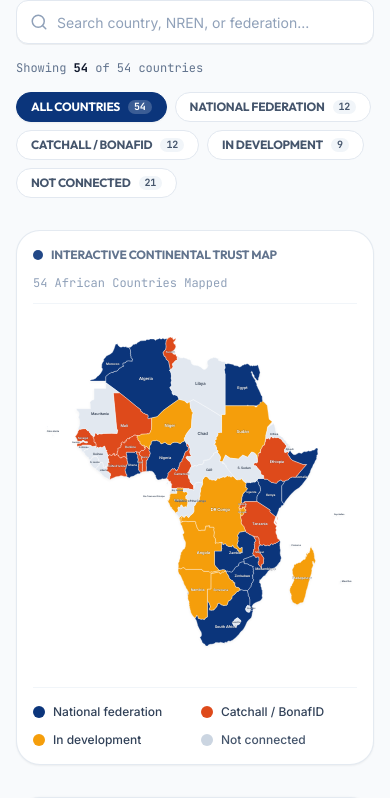
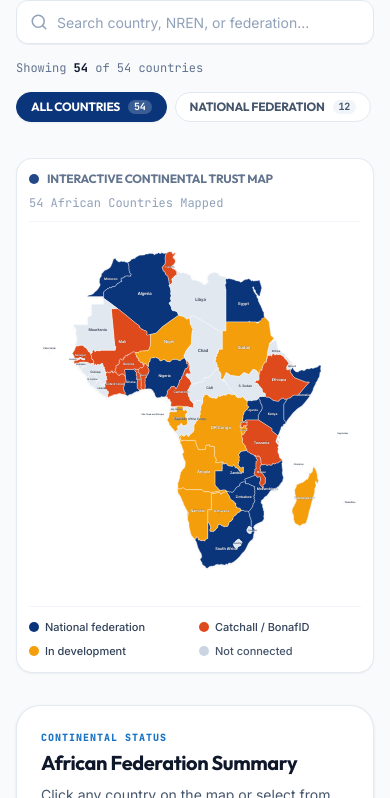
Before and after one commit to rizennews/eduID.africa, a Next.js app: page /en/federation-map in a window 390 px wide. Shown: the part 369-1167 px from the top of the page. Built offline with nearby package versions, Linux system fonts and the light colour scheme.

Commit message:
style(mobile): optimize touch padding, horizontal filter pill scroll, responsive cards, and clean mobile directory layouts

```diff
--- a/src/components/FederationMapExplorer.tsx
+++ b/src/components/FederationMapExplorer.tsx
@@ -255,8 +255,8 @@ export function FederationMapExplorer({
             </div>
           </div>
 
-          {/* Category Tabs */}
-          <div className="flex flex-wrap items-center gap-2">
+          {/* Category Tabs (Horizontally scrollable on mobile, wrapping on desktop) */}
+          <div className="flex items-center gap-2 overflow-x-auto pb-1 sm:pb-0 sm:flex-wrap no-scrollbar">
             {[
               { id: "all" as const, label: dict.categories.all, count: counts.all },
               {
@@ -289,7 +289,7 @@ export function FederationMapExplorer({
                 <button
                   key={tab.id}
                   onClick={() => setSelectedCategory(tab.id)}
-                  className={`inline-flex items-center gap-2 px-3.5 py-1.5 rounded-full text-xs font-bold font-outfit uppercase tracking-wider transition-all duration-200 border cursor-pointer select-none ${
+                  className={`shrink-0 inline-flex items-center gap-2 px-3.5 py-1.5 rounded-full text-xs font-bold font-outfit uppercase tracking-wider transition-all duration-200 border cursor-pointer select-none ${
                     isActive
                       ? "bg-[#0B357B] text-white border-[#0B357B] shadow-xs"
                       : "bg-white text-slate-600 border-slate-200 hover:border-slate-300 hover:text-slate-900"
@@ -523,7 +523,7 @@ export function FederationMapExplorer({
                       </div>
 
                       {/* Column 3: Federation Status & Action Button */}
-                      <div className="md:col-span-5 flex flex-col sm:flex-row sm:items-center justify-between gap-2">
+                      <div className="md:col-span-5 flex items-center justify-between gap-3 mt-1.5 md:mt-0">
                         <div>
                           <span
                             className={`inline-flex items-center gap-1.5 px-2.5 py-0.5 rounded-full text-[11px] font-bold font-outfit uppercase tracking-wider border ${badge.bg}`}
@@ -542,13 +542,13 @@ export function FederationMapExplorer({
                             e.stopPropagation();
                             setSelectedCountry(isSelected ? null : country);
                           }}
-                          className={`inline-flex items-center gap-1.5 px-3 py-1.5 rounded-full text-xs font-bold font-outfit transition-all cursor-pointer select-none self-start sm:self-auto ${
+                          className={`shrink-0 inline-flex items-center gap-1.5 px-3 py-1.5 rounded-full text-xs font-bold font-outfit transition-all cursor-pointer select-none ${
                             isSelected
                               ? "bg-[#0B357B] text-white shadow-xs"
                               : "text-[#1A73C3] hover:text-[#0B357B] hover:bg-blue-100/60"
                           }`}
                         >
-                          <span>{isSelected ? "Hide Details" : "Details"}</span>
+                          <span>{isSelected ? "Hide" : "Details"}</span>
                           <ChevronDown
                             size={14}
                             className={`transition-transform duration-200 ${
@@ -563,9 +563,9 @@ export function FederationMapExplorer({
                     {isSelected && (
                       <div
                         onClick={(e) => e.stopPropagation()}
-                        className="mb-5 mx-2 sm:mx-3 p-5 sm:p-6 rounded-2xl bg-white border border-blue-200/90 shadow-sm animate-in fade-in slide-in-from-top-2 duration-200"
+                        className="mb-5 mx-1 sm:mx-3 p-4 sm:p-6 rounded-2xl bg-white border border-blue-200/90 shadow-sm animate-in fade-in slide-in-from-top-2 duration-200"
                       >
-                        <div className="flex flex-wrap items-center justify-between gap-3 pb-4 mb-4 border-b border-slate-100">
+                        <div className="flex flex-col sm:flex-row sm:items-center justify-between gap-3 pb-4 mb-4 border-b border-slate-100">
                           <div className="flex items-center gap-3">
                             <span className="font-mono text-sm font-black px-2.5 py-1 rounded-xl bg-slate-100 text-slate-800 border border-slate-200/70">
                               {country.iso2}
@@ -584,7 +584,7 @@ export function FederationMapExplorer({
                           <button
                             type="button"
                             onClick={handleScrollToMap}
-                            className="inline-flex items-center gap-2 px-4 py-2 rounded-full bg-[#0B357B] text-white text-xs font-bold font-outfit hover:bg-[#072454] transition-all shadow-xs active:scale-[0.98] cursor-pointer"
+                            className="inline-flex items-center justify-center gap-2 px-4 py-2 rounded-full bg-[#0B357B] text-white text-xs font-bold font-outfit hover:bg-[#072454] transition-all shadow-xs active:scale-[0.98] cursor-pointer w-full sm:w-auto"
                           >
                             <span>View on Map</span>
                             <ArrowUp size={14} />
@@ -646,10 +646,10 @@ export function FederationMapExplorer({
                               </p>
                             </div>
 
-                            <div className="flex flex-wrap items-center gap-2 pt-1">
+                            <div className="flex flex-col sm:flex-row items-stretch sm:items-center gap-2 pt-1">
                               <Link
                                 href={`/${locale}/how-it-works`}
-                                className="inline-flex items-center gap-1.5 px-3 py-1.5 rounded-full bg-white border border-slate-200 text-slate-700 hover:text-[#0B357B] hover:border-[#0B357B] text-xs font-semibold font-outfit transition-colors shadow-2xs"
+                                className="inline-flex items-center justify-center gap-1.5 px-3 py-2 rounded-full bg-white border border-slate-200 text-slate-700 hover:text-[#0B357B] hover:border-[#0B357B] text-xs font-semibold font-outfit transition-colors shadow-2xs text-center"
                               >
                                 <span>How it Works</span>
                                 <ArrowRight size={12} />
@@ -657,7 +657,7 @@ export function FederationMapExplorer({
 
                               <Link
                                 href={`/${locale}/get-started`}
-                                className="inline-flex items-center gap-1.5 px-3 py-1.5 rounded-full bg-[#1A73C3] text-white hover:bg-[#0B357B] text-xs font-bold font-outfit transition-colors shadow-2xs"
+                                className="inline-flex items-center justify-center gap-1.5 px-3 py-2 rounded-full bg-[#1A73C3] text-white hover:bg-[#0B357B] text-xs font-bold font-outfit transition-colors shadow-2xs text-center"
                               >
                                 <span>Get Started</span>
                                 <ArrowRight size={12} />
--- a/src/components/InteractiveAfricaMap.tsx
+++ b/src/components/InteractiveAfricaMap.tsx
@@ -73,9 +73,9 @@ export function InteractiveAfricaMap({
   };
 
   return (
-    <div className="relative w-full rounded-3xl bg-white border border-slate-200/90 p-4 sm:p-6 lg:p-8 shadow-xs overflow-hidden select-none">
+    <div className="relative w-full rounded-2xl sm:rounded-3xl bg-white border border-slate-200/90 p-3 sm:p-6 lg:p-8 shadow-xs overflow-hidden select-none">
       {/* Map Header Status Indicator */}
-      <div className="flex flex-wrap items-center justify-between gap-3 mb-4 pb-3 border-b border-slate-100">
+      <div className="flex flex-wrap items-center justify-between gap-2 sm:gap-3 mb-3 sm:mb-4 pb-2.5 sm:pb-3 border-b border-slate-100">
         <div className="flex items-center gap-2">
           <span className="w-2.5 h-2.5 rounded-full bg-[#0B357B] animate-pulse" />
           <span className="text-xs font-bold font-outfit uppercase tracking-wider text-slate-500">
@@ -190,10 +190,10 @@ export function InteractiveAfricaMap({
           </g>
         </svg>
 
-        {/* Floating Tooltip */}
+        {/* Floating Tooltip (Desktop Only) */}
         {hoveredCountry && (
           <div
-            className="absolute pointer-events-none z-30 transform -translate-x-1/2 -translate-y-full -mt-3 bg-slate-900/95 backdrop-blur-md text-white px-3.5 py-2.5 rounded-xl shadow-xl border border-slate-700/80 text-left min-w-[180px] max-w-xs transition-opacity duration-150"
+            className="absolute pointer-events-none z-30 transform -translate-x-1/2 -translate-y-full -mt-3 bg-slate-900/95 backdrop-blur-md text-white px-3.5 py-2.5 rounded-xl shadow-xl border border-slate-700/80 text-left min-w-[180px] max-w-xs transition-opacity duration-150 hidden sm:block"
             style={{
               left: `${tooltipPos.x}px`,
               top: `${tooltipPos.y}px`,
@@ -242,22 +242,22 @@ export function InteractiveAfricaMap({
       </div>
 
       {/* Map Legend */}
-      <div className="mt-6 pt-4 border-t border-slate-100 grid grid-cols-2 sm:grid-cols-4 gap-3 text-xs font-sans font-medium">
-        <div className="flex items-center gap-2">
-          <span className="w-3 h-3 rounded-md bg-[#0B357B] shrink-0" />
-          <span className="text-slate-700">{dict.categories.national_federation}</span>
+      <div className="mt-5 sm:mt-6 pt-3 sm:pt-4 border-t border-slate-100 grid grid-cols-2 sm:grid-cols-4 gap-2 sm:gap-3 text-[11px] sm:text-xs font-sans font-medium">
+        <div className="flex items-center gap-1.5 sm:gap-2">
+          <span className="w-2.5 h-2.5 sm:w-3 sm:h-3 rounded-md bg-[#0B357B] shrink-0" />
+          <span className="text-slate-700 truncate">{dict.categories.national_federation}</span>
         </div>
-        <div className="flex items-center gap-2">
-          <span className="w-3 h-3 rounded-md bg-[#DE4A1B] shrink-0" />
-          <span className="text-slate-700">{dict.categories.catchall_bonafid}</span>
+        <div className="flex items-center gap-1.5 sm:gap-2">
+          <span className="w-2.5 h-2.5 sm:w-3 sm:h-3 rounded-md bg-[#DE4A1B] shrink-0" />
+          <span className="text-slate-700 truncate">{dict.categories.catchall_bonafid}</span>
         </div>
-        <div className="flex items-center gap-2">
-          <span className="w-3 h-3 rounded-md bg-[#F59E0B] shrink-0" />
-          <span className="text-slate-700">{dict.categories.in_development}</span>
+        <div className="flex items-center gap-1.5 sm:gap-2">
+          <span className="w-2.5 h-2.5 sm:w-3 sm:h-3 rounded-md bg-[#F59E0B] shrink-0" />
+          <span className="text-slate-700 truncate">{dict.categories.in_development}</span>
         </div>
-        <div className="flex items-center gap-2">
-          <span className="w-3 h-3 rounded-md bg-[#CBD5E1] shrink-0" />
-          <span className="text-slate-600">{dict.categories.not_connected}</span>
+        <div className="flex items-center gap-1.5 sm:gap-2">
+          <span className="w-2.5 h-2.5 sm:w-3 sm:h-3 rounded-md bg-[#CBD5E1] shrink-0" />
+          <span className="text-slate-600 truncate">{dict.categories.not_connected}</span>
         </div>
       </div>
     </div>
```
Also changed, not shown: src/components/FederationContactCtaSection.tsx (+4 -4 lines).
